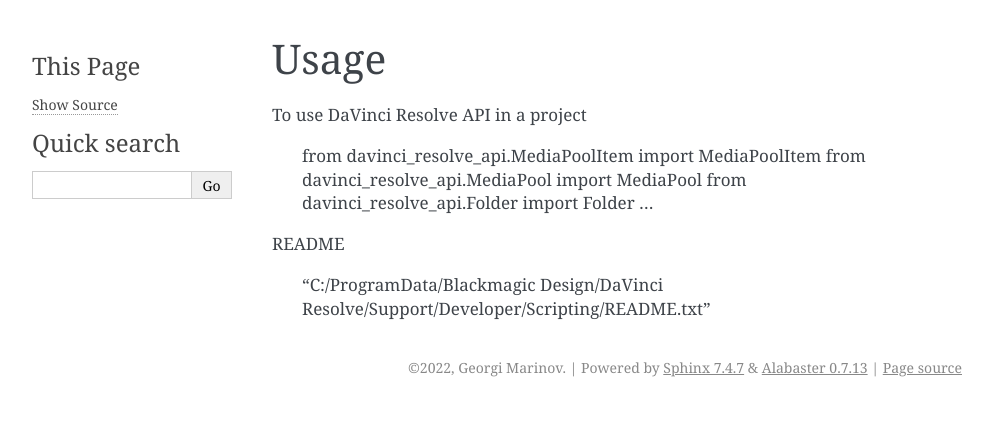
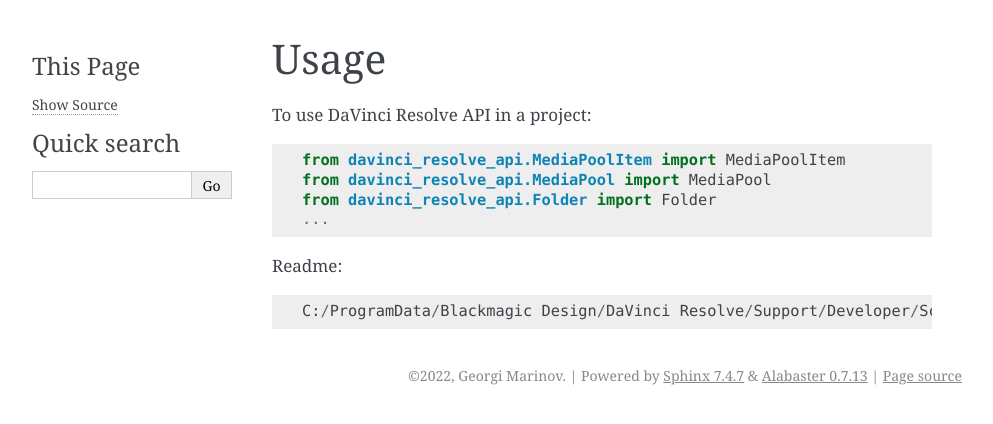
Before and after one commit to GMarinow/davinci_resolve_api, a Sphinx documentation site: the page built from docs/usage.rst, in a window 1280 px wide. Shown: the top 424 px of the page, without its empty margins (148-1141 px from the left). Built offline with Sphinx 7.4.7, drawn with Linux system fonts in a browser that asks for light colours; pages that are not in the unit, such as notebooks, are missing from menus.

Commit message:
Update usage.rst

```diff
--- a/docs/usage.rst
+++ b/docs/usage.rst
@@ -2,13 +2,13 @@
 Usage
 =====
 
-To use DaVinci Resolve API in a project
+To use DaVinci Resolve API in a project::
 
     from davinci_resolve_api.MediaPoolItem import MediaPoolItem
     from davinci_resolve_api.MediaPool import MediaPool
     from davinci_resolve_api.Folder import Folder
     ...
 
-README
+Readme::
 
-    "C:/ProgramData/Blackmagic Design/DaVinci Resolve/Support/Developer/Scripting/README.txt"
+    C:/ProgramData/Blackmagic Design/DaVinci Resolve/Support/Developer/Scripting/README.txt
```
